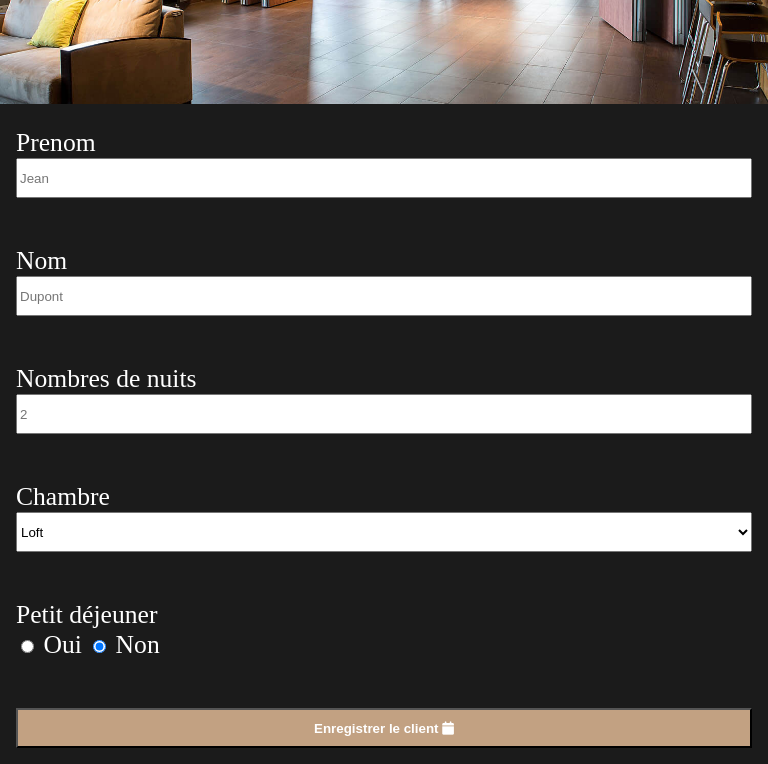
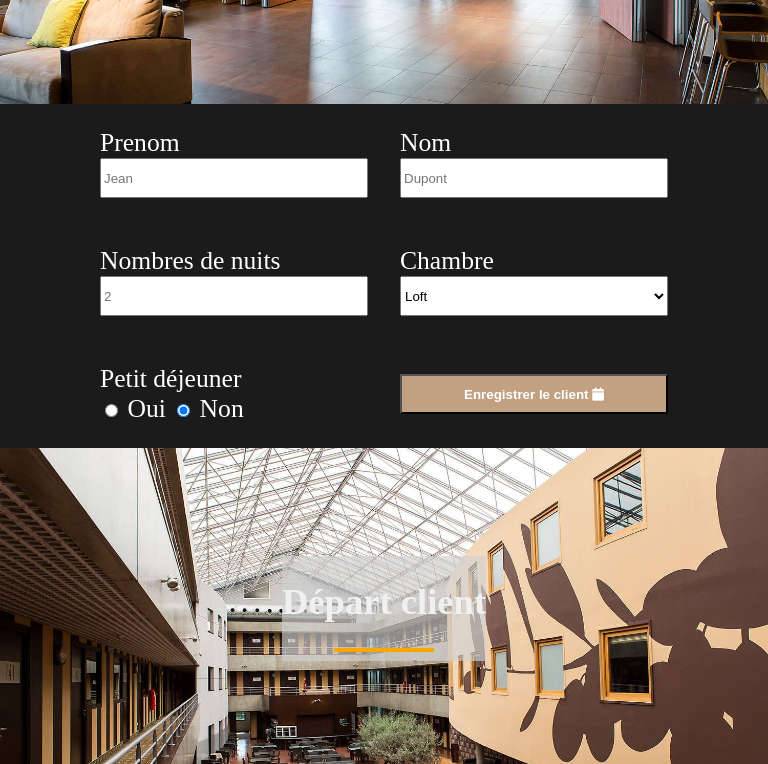
Before and after one commit to monority/projecthotelbinome, a plain HTML site: page index.html in a window 768 px wide. Shown: the part 297-1061 px from the top of the page. Drawn offline with Linux system fonts and the light colour scheme.

Commit message:
Fix media screen tablette

```diff
--- a/index.html
+++ b/index.html
@@ -38,6 +38,7 @@
                     </div>
                 </div>
                 <div class="container">
+                    <div class="wrappers">
                     <div class="wrapper">
                         <label for="firstName">Prenom</label>
                         <input type="text" placeholder="Jean" class="formInput" name="formulaireinput" id="prenom">
@@ -70,6 +71,7 @@
                         <button class="formInput submitButton" type="button" id="formButton"
                             onclick="getValue()">Enregistrer le client <i class="fa-solid fa-calendar"></i></button>
                     </div>
+                </div>
                 </div>
             </div>
         </div>
--- a/sass/main.scss
+++ b/sass/main.scss
@@ -35,7 +35,6 @@ header {
 .wrapper{
     padding: 1.5rem 1rem;
 }
-
 .formInput {
     width: 100%;
     height: 40px;
@@ -99,7 +98,7 @@ header {
     .container {
         max-width: 95rem;
     }
-    #sectionWelcome .container, #sectionSearch .container{
+    #sectionWelcome .wrappers, #sectionSearch .container{
         display: flex;
         flex-direction: row;
         align-items: center;
@@ -111,6 +110,20 @@ header {
 
 @media screen and (min-width : 575px) and (max-width: 1199px){
     .container {
-        max-width: 49rem;
+        max-width: 55rem;
+        display: flex;
+        align-items: center;
+        justify-content: center;
     }
+    #sectionWelcome .wrappers, #sectionSearch .wrappers{
+        display: flex;
+        flex-wrap: wrap;
+        align-items: center;
+        justify-content: center;
+    }
+    .wrapper{
+        width: 300px;
+    }
+
+
 }
```
Also changed, not shown: css/main.css, 1 other file.
